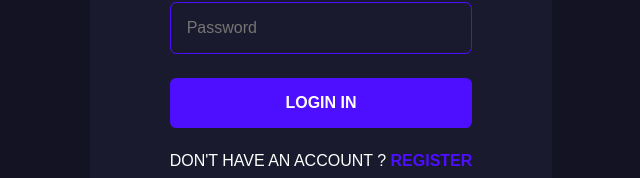
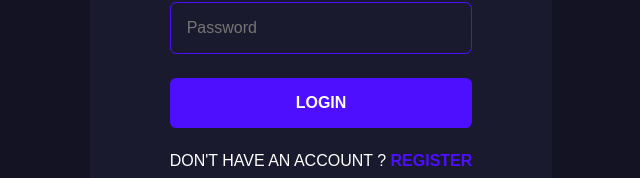
Before and after one commit to AyeshaDeshwali/Chat-App, a React (Create React App) app in the folder Chat-App/client/: page /login in a window 1280 px wide. Shown: the part 404-582 px from the top of the page, without its empty margins (319-959 px from the left). Built offline with nearby package versions, Linux system fonts and the light colour scheme.

Commit message:
Update Login.jsx

```diff
--- a/Chat-App/client/src/pages/Login.jsx
+++ b/Chat-App/client/src/pages/Login.jsx
@@ -82,7 +82,7 @@
             name="password"
             onChange={(e) => handleChange(e)}
           />
-          <button type="submit">Login In</button>
+          <button type="submit">LogIn</button>
           <span>
             Don't have an account ? <Link to="/register">Register </Link>
           </span>
```
